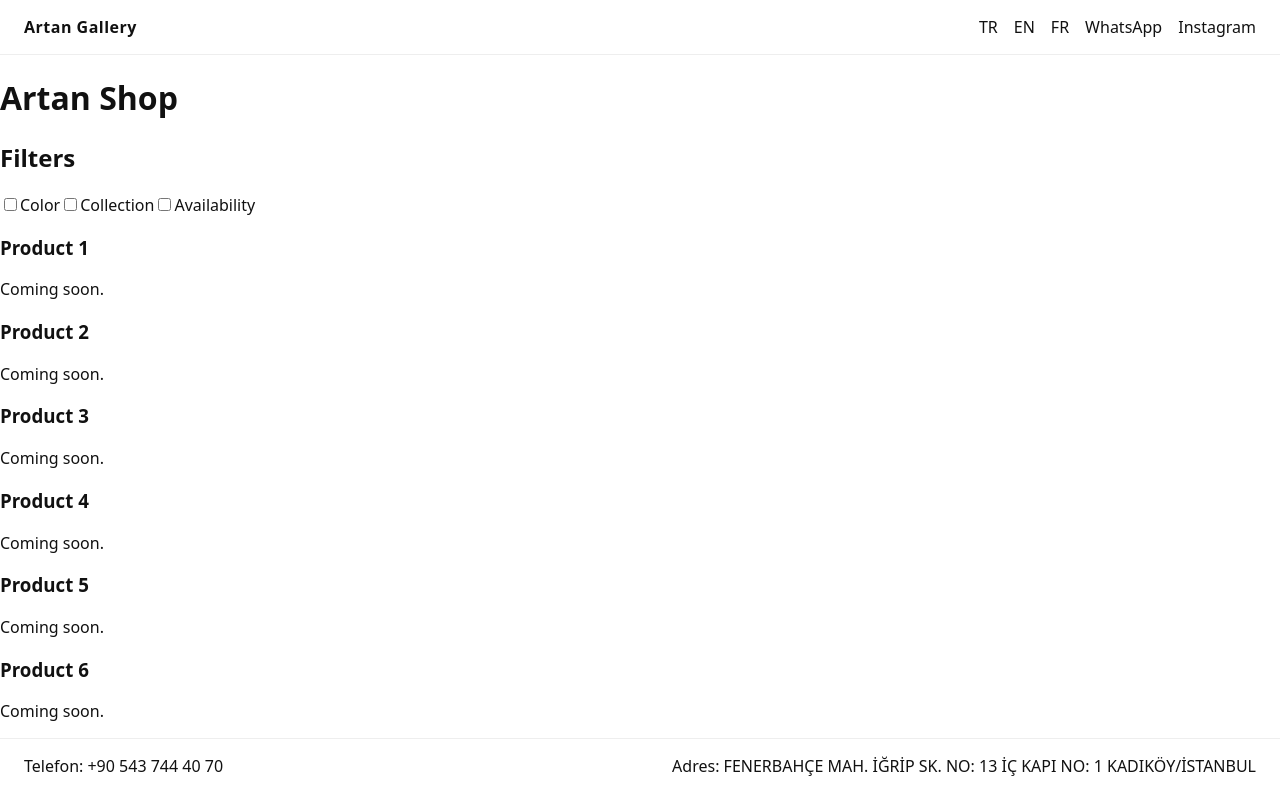
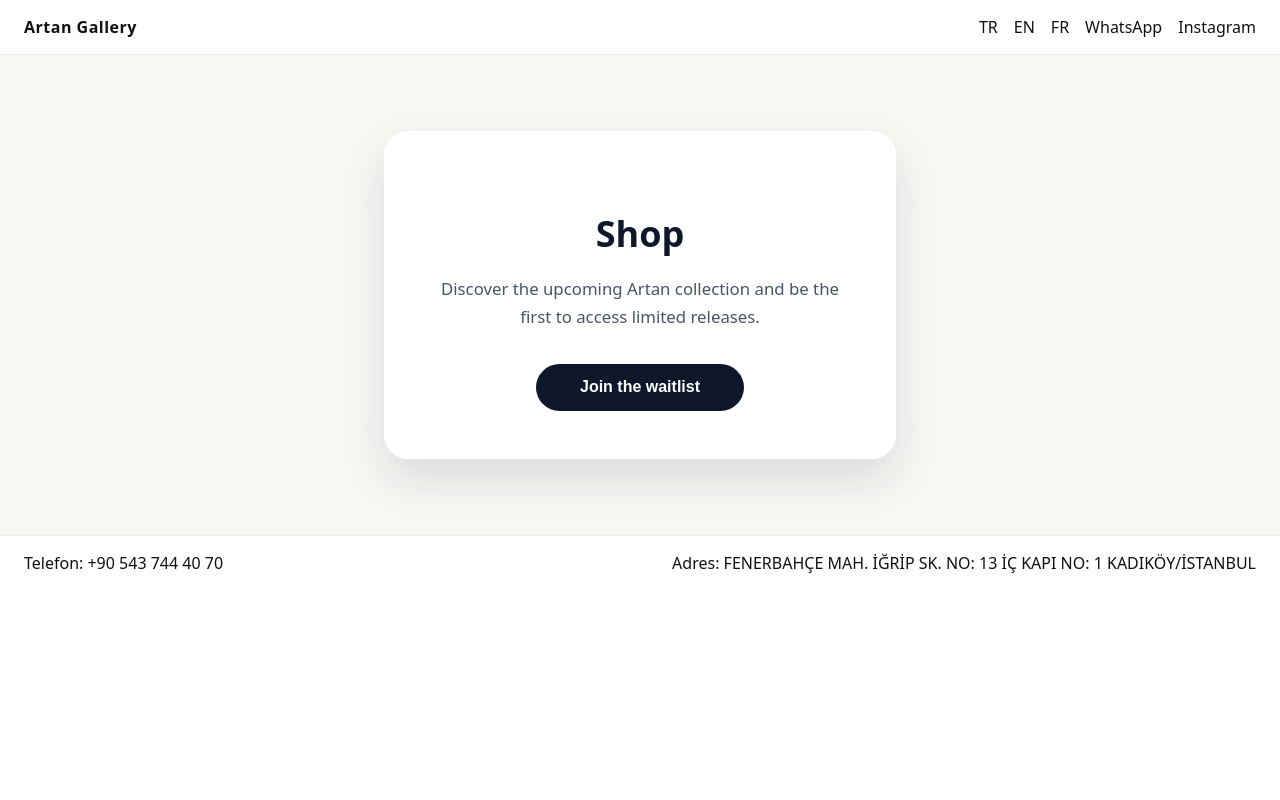
Before and after one commit to Hamed-shareghzadeh/artan-gallery, a Next.js app: page /en/shop in a window 1280 px wide. Built offline with nearby package versions, Linux system fonts and the light colour scheme.

Commit message:
Add minimal shop experience with shared shell

```diff
--- a/app/en/shop/page.js
+++ b/app/en/shop/page.js
@@ -1,15 +1,15 @@
 import ShopShell from '../../../components/ShopShell';
 
-const FILTER_OPTIONS = ['Color', 'Collection', 'Availability'];
+export const metadata = {
+  title: 'Shop'
+};
 
 export default function ShopENPage() {
   return (
     <ShopShell
-      title="Artan Shop"
-      filterHeading="Filters"
-      filterOptions={FILTER_OPTIONS}
-      productLabel="Product"
-      comingSoonLabel="Coming soon."
+      title="Shop"
+      description="Discover the upcoming Artan collection and be the first to access limited releases."
+      ctaLabel="Join the waitlist"
     />
   );
 }
--- a/components/ShopShell.jsx
+++ b/components/ShopShell.jsx
@@ -1,43 +1,83 @@
-const DEFAULT_FILTERS = Object.freeze([]);
+'use client';
 
-export default function ShopShell({
-  title,
-  filterHeading,
-  filterOptions = DEFAULT_FILTERS,
-  productLabel,
-  comingSoonLabel
-}) {
-  const products = Array.from({ length: 6 }, (_, index) => `${productLabel} ${index + 1}`);
+const shellStyle = {
+  display: 'flex',
+  alignItems: 'center',
+  justifyContent: 'center',
+  minHeight: '60vh',
+  padding: '4rem 1.5rem',
+  background: '#f8f7f4'
+};
 
+const panelStyle = {
+  maxWidth: '32rem',
+  width: '100%',
+  textAlign: 'center',
+  backgroundColor: '#fff',
+  padding: '3rem 2.5rem',
+  borderRadius: '1.5rem',
+  boxShadow: '0 20px 45px rgba(15, 23, 42, 0.12)'
+};
+
+const headingStyle = {
+  fontSize: '2.25rem',
+  fontWeight: 600,
+  marginBottom: '1rem',
+  color: '#0f172a'
+};
+
+const descriptionStyle = {
+  fontSize: '1.05rem',
+  lineHeight: 1.7,
+  marginBottom: '2rem',
+  color: '#475569'
+};
+
+const buttonStyle = {
+  appearance: 'none',
+  border: 'none',
+  borderRadius: '999px',
+  padding: '0.9rem 2.75rem',
+  fontSize: '1rem',
+  fontWeight: 600,
+  background: '#0f172a',
+  color: '#fff',
+  cursor: 'pointer',
+  transition: 'transform 150ms ease, box-shadow 150ms ease'
+};
+
+const buttonHoverStyle = {
+  transform: 'translateY(-2px)',
+  boxShadow: '0 10px 25px rgba(15, 23, 42, 0.25)'
+};
+
+export default function ShopShell({ title, description, ctaLabel }) {
   return (
-    <main className="shop-shell">
-      <header className="shop-shell__header">
-        <h1>{title}</h1>
-      </header>
-
-      <div className="shop-shell__content">
-        <aside className="shop-shell__filters">
-          <h2>{filterHeading}</h2>
-          <form className="shop-shell__filter-group">
-            {filterOptions.map((option) => (
-              <label key={option} className="shop-shell__filter-option">
-                <input type="checkbox" />
-                <span>{option}</span>
-              </label>
-            ))}
-          </form>
-        </aside>
-
-        <section className="shop-shell__grid" aria-label={title}>
-          {products.map((product) => (
-            <article key={product} className="shop-shell__card">
-              <div className="shop-shell__card-image" aria-hidden="true" />
-              <h3>{product}</h3>
-              <p>{comingSoonLabel}</p>
-            </article>
-          ))}
-        </section>
+    <section style={shellStyle}>
+      <div
+        style={panelStyle}
+        onMouseEnter={(event) => {
+          Object.assign(event.currentTarget.querySelector('button').style, buttonHoverStyle);
+        }}
+        onMouseLeave={(event) => {
+          const button = event.currentTarget.querySelector('button');
+          button.style.transform = button.style.boxShadow = '';
+        }}
+      >
+        <h1 style={headingStyle}>{title}</h1>
+        <p style={descriptionStyle}>{description}</p>
+        <button
+          type="button"
+          style={buttonStyle}
+          onFocus={(event) => Object.assign(event.currentTarget.style, buttonHoverStyle)}
+          onBlur={(event) => {
+            event.currentTarget.style.transform = '';
+            event.currentTarget.style.boxShadow = '';
+          }}
+        >
+          {ctaLabel}
+        </button>
       </div>
-    </main>
+    </section>
   );
 }
--- a/package.json
+++ b/package.json
@@ -5,7 +5,8 @@
   "scripts": {
     "dev": "next dev -p 3000",
     "build": "next build",
-    "start": "next start -p 3000"
+    "start": "next start -p 3000",
+    "lint": "next lint --dir app --dir components"
   },
   "dependencies": {
     "next": "14.2.5",
```
Also changed, not shown: app/fr/boutique/page.js (+6 -6 lines), app/tr/shop/page.js (+6 -6 lines).
